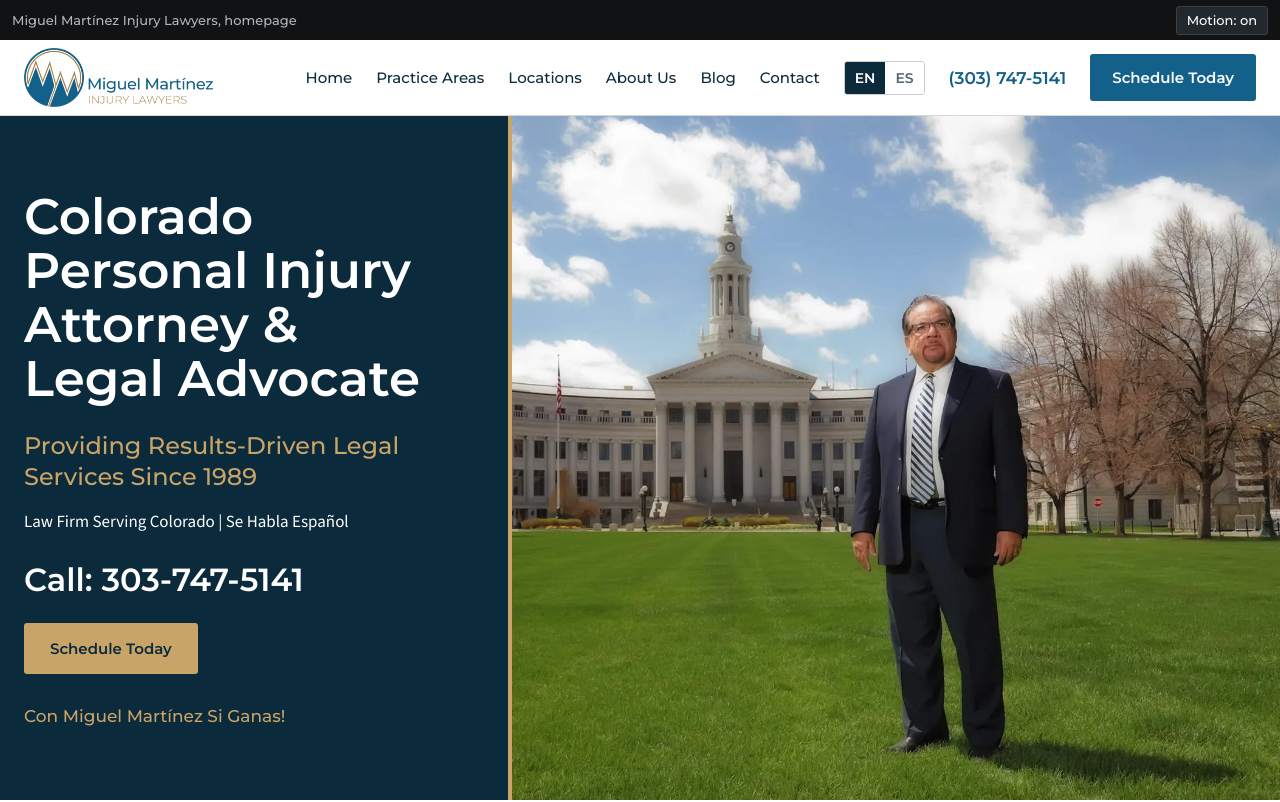
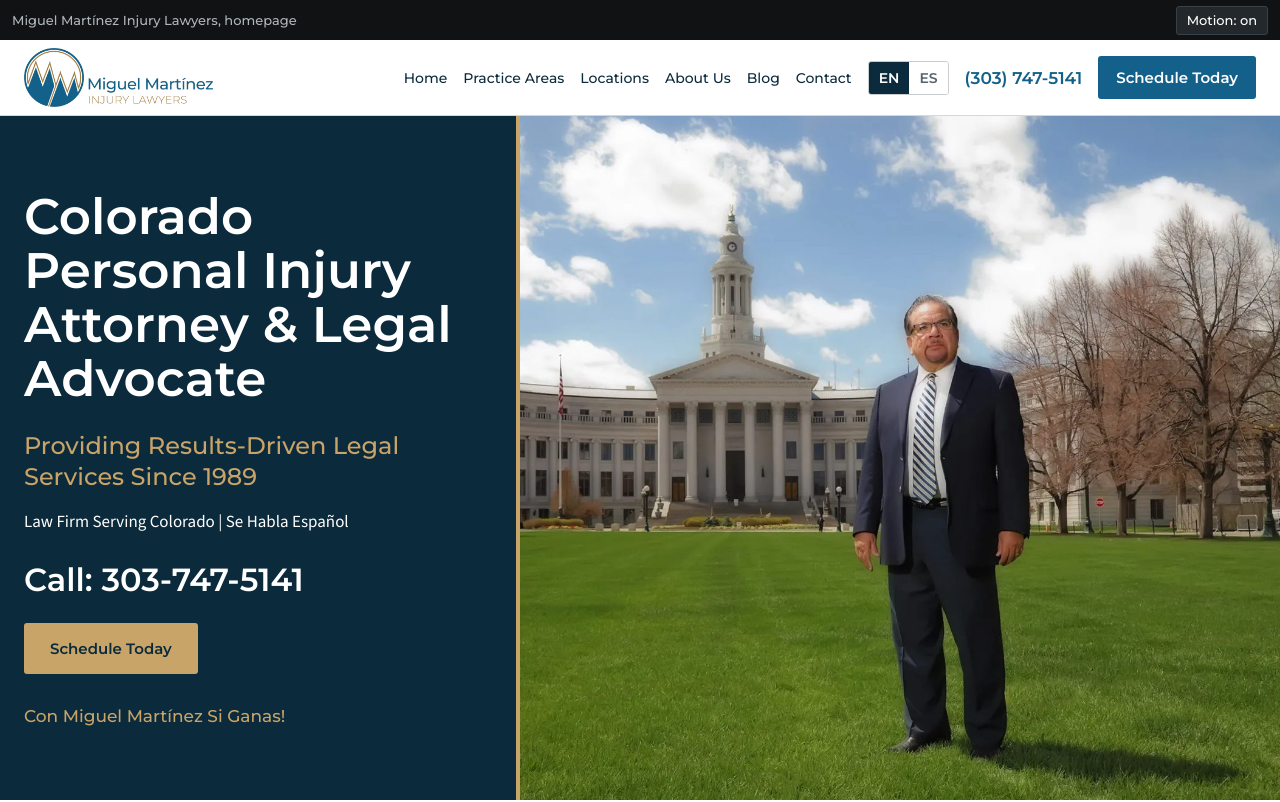
Before and after one commit to spencer549/miguel-martinez-injury-lawyers-site, a plain HTML site: page index.html in a window 1280 px wide. Shown: the top 802 px of the page. Drawn offline with nearby package versions, Linux system fonts and the light colour scheme.

Commit message:
Desktop pass: nav never wraps at 1181-1320, hero panel tied to content column, hero height capped at 1000px
Co-Authored-By: Claude Opus 5.5 <noreply@anthropic.com>

```diff
--- a/index.html
+++ b/index.html
@@ -878,6 +878,18 @@ html[data-motion="force"] .a-faq2 .q[open] p{animation:faqIn .35s var(--ease-out
   .a-story2 .b-yr{min-height:0;margin-bottom:var(--s48)}
   .a-story2 .b-yr:last-child{margin-bottom:0}
 }
+
+/* ===== round 15: desktop sizes ===== */
+.nav a{white-space:nowrap}
+@media(min-width:1081px) and (max-width:1320px){
+  .a-head-in{gap:var(--s16)}
+  .nav{gap:var(--s16);font-size:14px}
+  .a-head .btn{padding:12px 16px}
+}
+@media(min-width:1181px){
+  html[data-hero="4"] .a-hero2 .a-hero-copy{width:max(40%,calc((100% - 1360px)/2 + 560px));height:min(calc(100vh - var(--bar) - var(--head)),1000px)}
+  html[data-hero="4"] .a-hero-bg{width:calc(100% - max(40%,calc((100% - 1360px)/2 + 560px)));height:min(calc(100vh - var(--bar) - var(--head)),1000px)}
+}
 </style></head><body>
 <div class="chrome" id="chrome"><span class="chrome-t">Miguel Martínez Injury Lawyers, homepage</span>
 <button data-go="A" type="button" hidden>A The Other Side</button><button data-go="B" type="button" hidden>B Since 1989</button><button data-go="C" type="button" hidden>C Two Problems, One Firm</button>
```
